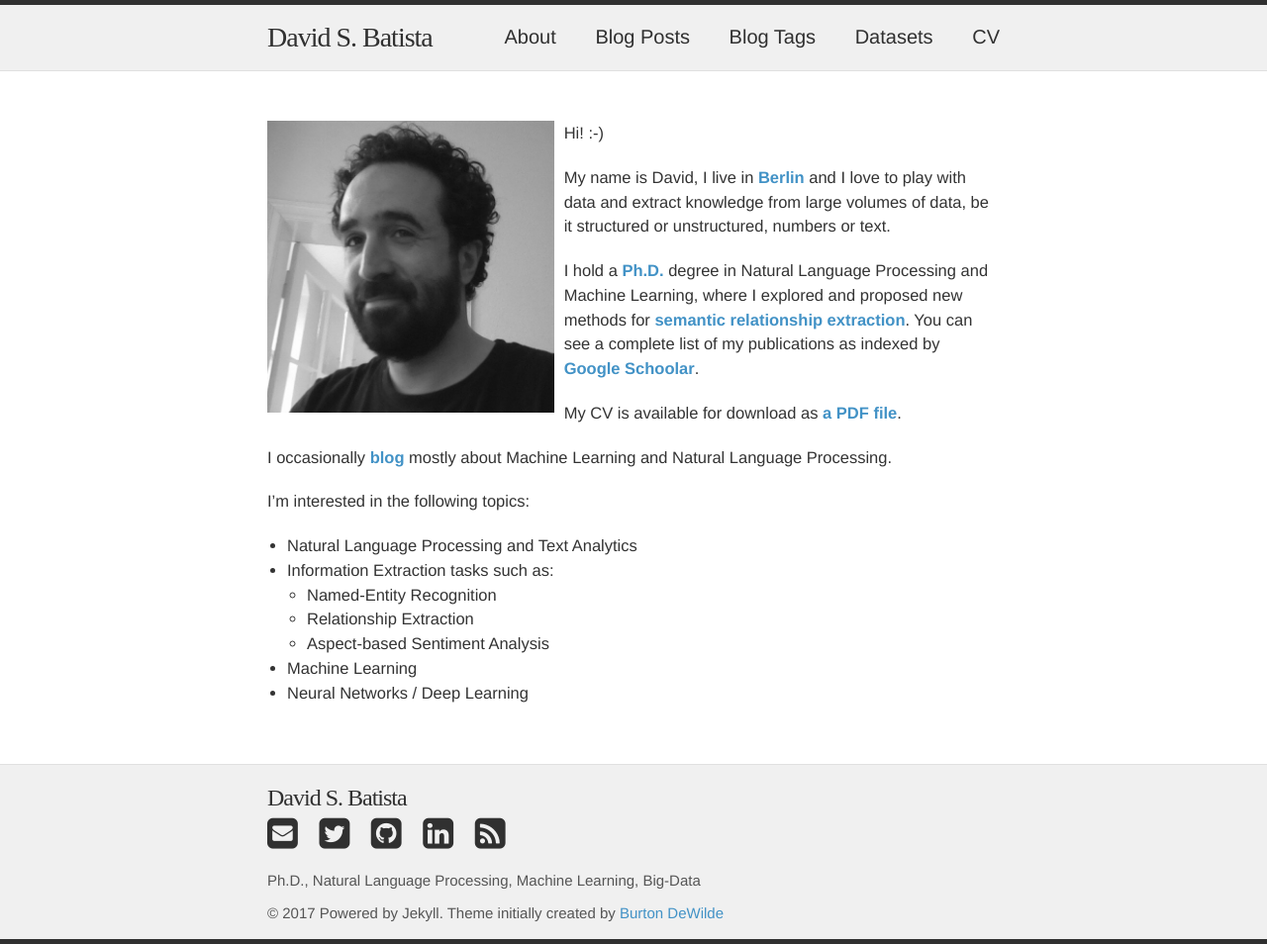
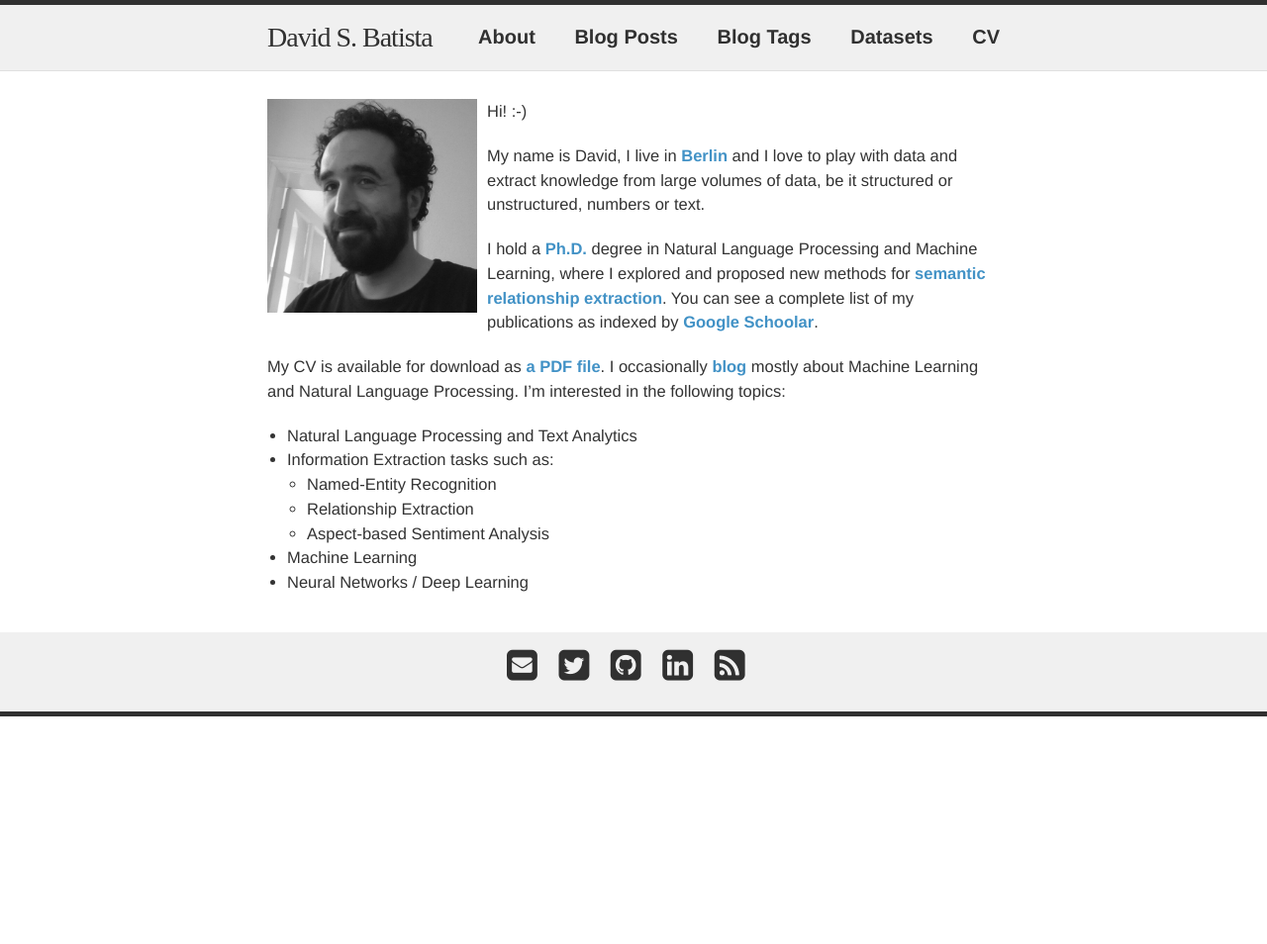
Before and after one commit to davidsbatista/davidsbatista.net, a Jekyll site: the page built from index.md, in a window 1280 px wide. Shown: the whole page at 99% size. Built offline with Jekyll 4.4.1, drawn with Linux system fonts in a browser that asks for light colours; nearby versions of some CDN libraries; some web fonts are replaced; after the commit the page ends 900 px from its top, so only the background shows below that.

Commit message:
cleaned website

```diff
--- a/_includes/footer.html
+++ b/_includes/footer.html
@@ -1,7 +1,7 @@
 <footer class="site-footer">
   <div class="wrap">
     <div class="footer-top">
-      <a class="site-title site-link" href="{{ site.baseurl }}/">{{ site.title }}</a><br>
+      <center>
       <ul>
         {% if site.email %}
           <li><a class="site-link" href="mailto:{{ site.email }}"><i class="fa fa-envelope-square fa-fw fa-2x"></i></a></li>
@@ -24,10 +24,10 @@
         {% endif %}
 
         <li><a class="site-link" href="{{ "/feed.xml" | prepend: site.baseurl }}"><i class="fa fa-rss-square fa-fw fa-2x"></i></a></li>
+        <br>
+        <!--© 2015-2018 David S. Batista-->
+      </center>
     </div>
-    <div class="footer-bottom">
-      <p>{{ site.description }}</p>
-      © 2017 Powered by Jekyll. Theme initially created by <a href=https://bdewilde.github.io/>Burton DeWilde</a>
-    </div>
+    <div class="footer-bottom"></div>
   </div>
 </footer>
--- a/assets/css/style.css
+++ b/assets/css/style.css
@@ -27,7 +27,7 @@ a {
   text-decoration: none;
 }
 a:hover {
-  text-decoration: underline;
+  /*text-decoration: underline;*/
 }
 
 /* used in Publications */
@@ -47,11 +47,11 @@ a:hover {
 .site-link {
   font-size: 18px;
   color: #303030;
-  webkit-transition: color 0.25s;
-  transition: color 0.25s;
+  /*webkit-transition: color 0.25s;*/
+  /*transition: color 0.25s;*/
 }
 .site-link:hover {
-  color: #807dba;
+  /*color: #807dba;*/
   text-decoration: bold;
 }
 
@@ -64,8 +64,8 @@ a:hover {
   font-size: 23px;
 }
 .post-link:hover {
-  color: #807dba;
-  text-decoration: bold;
+  /*color: #807dba;*/
+  /*text-decoration: bold;*/
   font-size: 23px;
 }
 
@@ -92,12 +92,12 @@ a:hover {
   border-radius: 7px;
   color: #303030;
   background-color: white;
-  webkit-transition: color 0.25s, background-color 0.25s;
-  transition: color 0.25s, background-color 0.25s;
+  /*webkit-transition: color 0.25s, background-color 0.25s;*/
+  /*transition: color 0.25s, background-color 0.25s;*/
 }
 .nav-link:hover {
-  color: white;
-  background-color: #807dba;
+  /*color: white;*/
+  /*background-color: #807dba;*/
   text-decoration: none;
 }
 
@@ -115,7 +115,7 @@ a:hover {
   z-index: 1;
 }
 .site-footer .site-title {
-  font-size: 24px;
+  font-size: 14px;
 }
 
 
@@ -148,6 +148,7 @@ a:hover {
 .site-nav {
   float: right;
   line-height: 65px;
+  font-weight: bold;
 }
 
 .site-nav .menu-icon { display: none; }
@@ -161,7 +162,7 @@ a:hover {
 /* SITE FOOTER */
 
 .site-footer {
-  border-top: 1px solid #e0e0e0;
+  border-top: 0px solid #e0e0e0;
   border-bottom: 5px solid #303030;
   padding: 15px 0;
   background-color: #f0f0f0;
@@ -175,11 +176,11 @@ a:hover {
   font-size: 18px;
   font-weight: 300;
   letter-spacing: -.5px;
-  margin-bottom: 15px;
+  margin-bottom: 1px;
 }
 
 .footer-top {
-  margin-bottom: 15px;
+  margin-bottom: 1px;
   font-size: 22px;
 }
 .footer-bottom {
@@ -195,7 +196,7 @@ a:hover {
 /* ----------------------------------------------------------*/
 
 .page-content {
-  padding: 30px 0;
+  padding: 8px 0;
   background-color: #ffffff;
 }
 
@@ -411,8 +412,8 @@ header h1 {
 .highlight .nc { color: #445588; font-weight: bold } /* Name.Class */
 .highlight .no { color: #008080 } /* Name.Constant */
 .highlight .ni { color: #800080 } /* Name.Entity */
-.highlight .ne { color: #807dba; font-weight: bold } /* Name.Exception */
-.highlight .nf { color: #807dba; font-weight: bold } /* Name.Function */
+/*.highlight .ne { color: #807dba; font-weight: bold }*/ /* Name.Exception */
+/*.highlight .nf { color: #807dba; font-weight: bold } /* Name.Function */
 .highlight .nn { color: #555555 } /* Name.Namespace */
 .highlight .nt { color: #000080 } /* Name.Tag */
 .highlight .nv { color: #008080 } /* Name.Variable */
@@ -498,7 +499,7 @@ header h1 {
     display: none;
   }
 
-  .site-nav:hover .trigger { display: block; }
+  ./*site-nav:hover .trigger { display: block; }*/
 
   .site-nav .page-link {
     display: block;
@@ -548,7 +549,7 @@ header h1 {
 
 /* Only provide a hover state for linked pagination items */
 a.pagination-item:hover {
-  background-color: #f5f5f5;
+  /*background-color: #f5f5f5;*/
 }
 
 @media (min-width: 30em) {
--- a/index.md
+++ b/index.md
@@ -3,7 +3,7 @@ layout: page
 permalink: /
 ---
 
-<img style="float: left; padding-right: 10px;" align="left"  src="/assets/images/about-me.jpg" alt="about-me.jpg" width="40.5%">
+<img style="float: left; padding-right: 10px;" align="left"  src="/assets/images/about-me.jpg" alt="about-me.jpg" width="30%">
 
 Hi! :-)
 
@@ -11,11 +11,7 @@ My name is David, I live in __[Berlin]__ and I love to play with data and extrac
 
 I hold a __[Ph.D.]__ degree in Natural Language Processing and Machine Learning, where I explored and proposed new methods for __[semantic relationship extraction]__. You can see a complete list of my publications as indexed by __[Google Schoolar]__.
 
-My CV is available for download as <a href="/assets/documents/dsbatista-cv.en.pdf"><b>a PDF file</b></a>.
-
-I occasionally <a href="/archive/"><b>blog</b></a> mostly about Machine Learning and Natural Language Processing.
-
-I'm interested in the following topics:
+My CV is available for download as <a href="/assets/documents/dsbatista-cv.en.pdf"><b>a PDF file</b></a>. I occasionally <a href="/archive/"><b>blog</b></a> mostly about Machine Learning and Natural Language Processing. I'm interested in the following topics:
 
 * Natural Language Processing and Text Analytics
 * Information Extraction tasks such as:
```
Also changed, not shown: about-me.md (+2 -6 lines).
